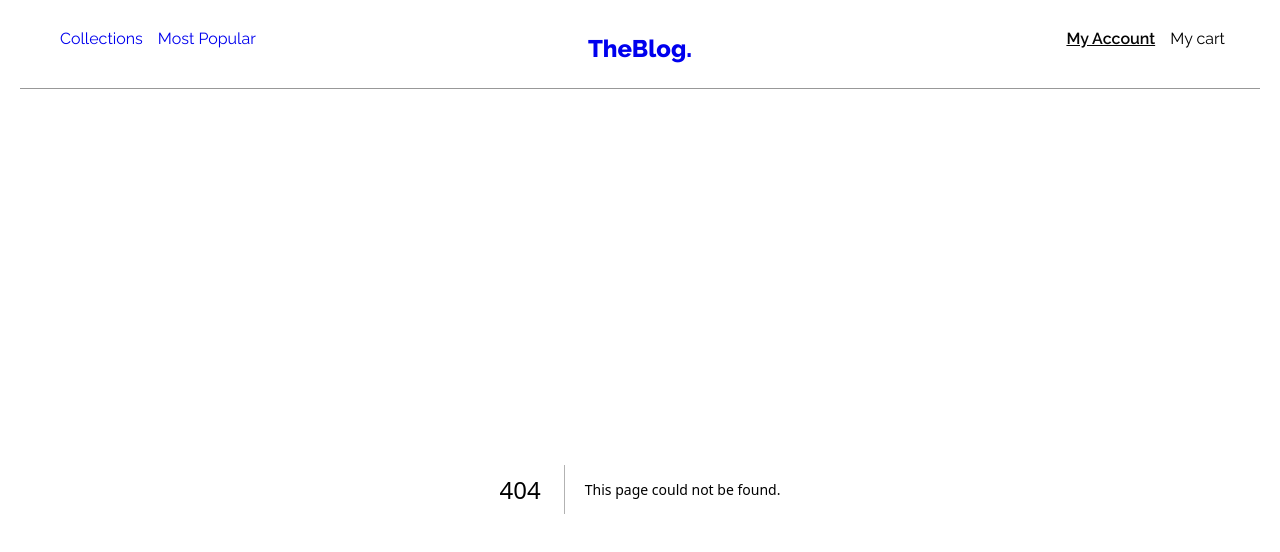
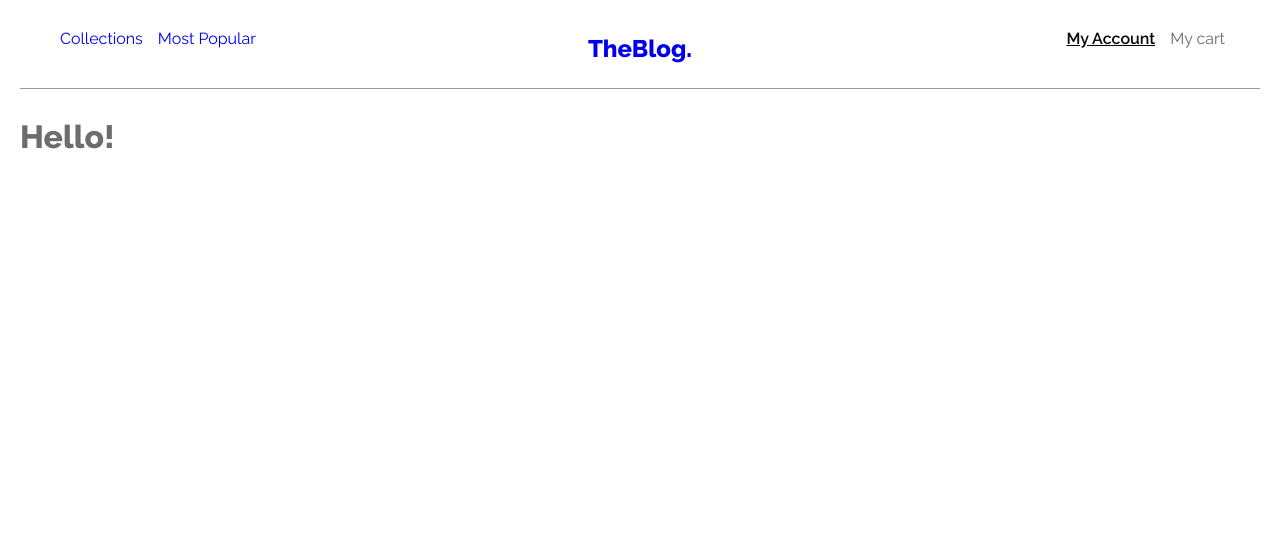
Before and after one commit to sidramwaseem/Blog-Website-NextJS, a Next.js app: page /account in a window 1280 px wide. Before the commit this address had no page. Shown: the top 552 px of the page. Built offline with nearby package versions, Linux system fonts and the light colour scheme.

Commit message:
Create account.js

```diff
--- /dev/null
+++ b/pages/account.js
@@ -0,0 +1,7 @@
+export default function Account() {
+  return (
+    <>
+    <h1>Hello!</h1>
+    </>
+  )
+}
```
